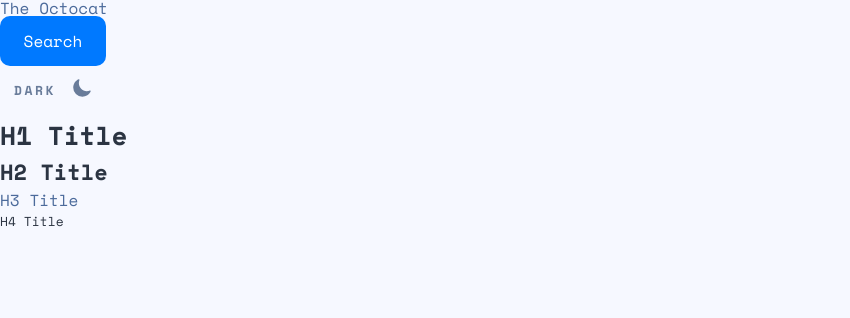
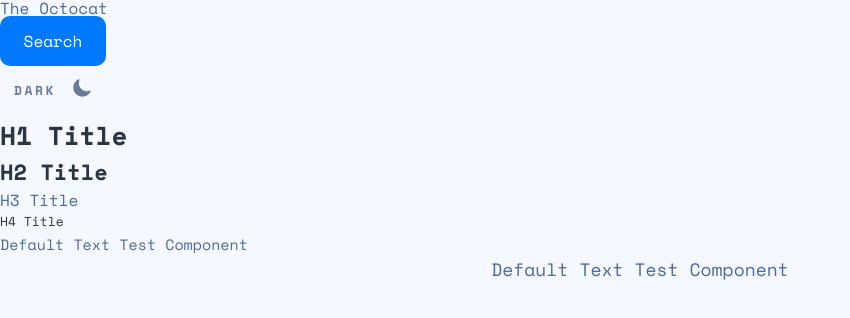
Before and after one commit to jpdrsanchez/github-user-search-app, a Next.js app: page / in a window 1280 px wide. Shown: the top 318 px of the page, without its empty margins (0-850 px from the left). Built offline with nearby package versions, Linux system fonts and the light colour scheme.

Commit message:
feat(components): create text component

```diff
--- a/@types/styled.d.ts
+++ b/@types/styled.d.ts
@@ -39,6 +39,7 @@ declare module 'styled-components' {
       medium: string
       large: string
       xlarge: string
+      xxlarge: string
     }
     font: {
       family: string
--- a/src/components/Heading/styles.ts
+++ b/src/components/Heading/styles.ts
@@ -15,13 +15,13 @@ export const Heading = styled.h1.attrs<HeadingProps>(({ level }) => ({
       case 1:
         return css`
           color: ${theme.colors[color]};
-          font-size: ${theme.sizes.xlarge};
+          font-size: ${theme.sizes.xxlarge};
           font-weight: ${theme.font.weight.bold};
         `
       case 2:
         return css`
           color: ${theme.colors[color]};
-          font-size: ${theme.sizes.large};
+          font-size: ${theme.sizes.xlarge};
           font-weight: ${theme.font.weight.bold};
         `
       case 3:
--- /dev/null
+++ b/src/components/Text/index.tsx
@@ -0,0 +1,17 @@
+import { ReactText } from 'react'
+import { lightTheme } from 'styles/theme'
+import * as S from './styles'
+
+type TextProps = {
+  children?: ReactText
+  color?: keyof typeof lightTheme.colors
+  size?: keyof typeof lightTheme.sizes
+  lineHeight?: number
+  align?: 'center' | 'left' | 'right'
+}
+
+const Text = ({ children, ...props }: TextProps) => {
+  return <S.Text {...props}>{children}</S.Text>
+}
+
+export default Text
--- /dev/null
+++ b/src/components/Text/styles.ts
@@ -0,0 +1,28 @@
+import styled, { css } from 'styled-components'
+import { lightTheme } from 'styles/theme'
+
+type TextProps = {
+  color?: keyof typeof lightTheme.colors
+  size?: keyof typeof lightTheme.sizes
+  lineHeight?: number
+  align?: 'center' | 'left' | 'right'
+  weight?: keyof typeof lightTheme.font.weight
+}
+
+export const Text = styled.p<TextProps>`
+  ${({
+    theme,
+    color = 'blueGray',
+    size = 'small',
+    lineHeight = '1.67',
+    align = 'left',
+    weight = 'normal'
+  }) =>
+    css`
+      color: ${theme.colors[color]};
+      font-size: ${theme.sizes[size]};
+      font-weight: ${theme.font.weight[weight]};
+      line-height: ${lineHeight};
+      text-align: ${align};
+    `}
+`
--- a/src/pages/index.tsx
+++ b/src/pages/index.tsx
@@ -1,5 +1,6 @@
 import Button from 'components/Button'
 import Heading from 'components/Heading'
+import Text from 'components/Text'
 import { IoMoon } from 'react-icons/io5'
 type HomeProps = {
   title: string
@@ -26,6 +27,10 @@ const Home = ({ title = 'The Octocat' }: HomeProps) => {
       <Heading level={2}>H2 Title</Heading>
       <Heading level={3}>H3 Title</Heading>
       <Heading level={4}>H4 Title</Heading>
+      <Text>Default Text Test Component</Text>
+      <Text size="large" lineHeight={1.4} align="center">
+        Default Text Test Component
+      </Text>
     </div>
   )
 }
--- a/src/styles/theme.ts
+++ b/src/styles/theme.ts
@@ -33,8 +33,9 @@ export const lightTheme: DefaultTheme = {
     xsmall: '.8125rem',
     small: '.9375rem',
     medium: '1rem',
-    large: '1.375rem',
-    xlarge: '1.625rem'
+    large: '1.125rem',
+    xlarge: '1.375rem',
+    xxlarge: '1.625rem'
   },
   spacings: {
     xxsmall: '.4375rem',
```
